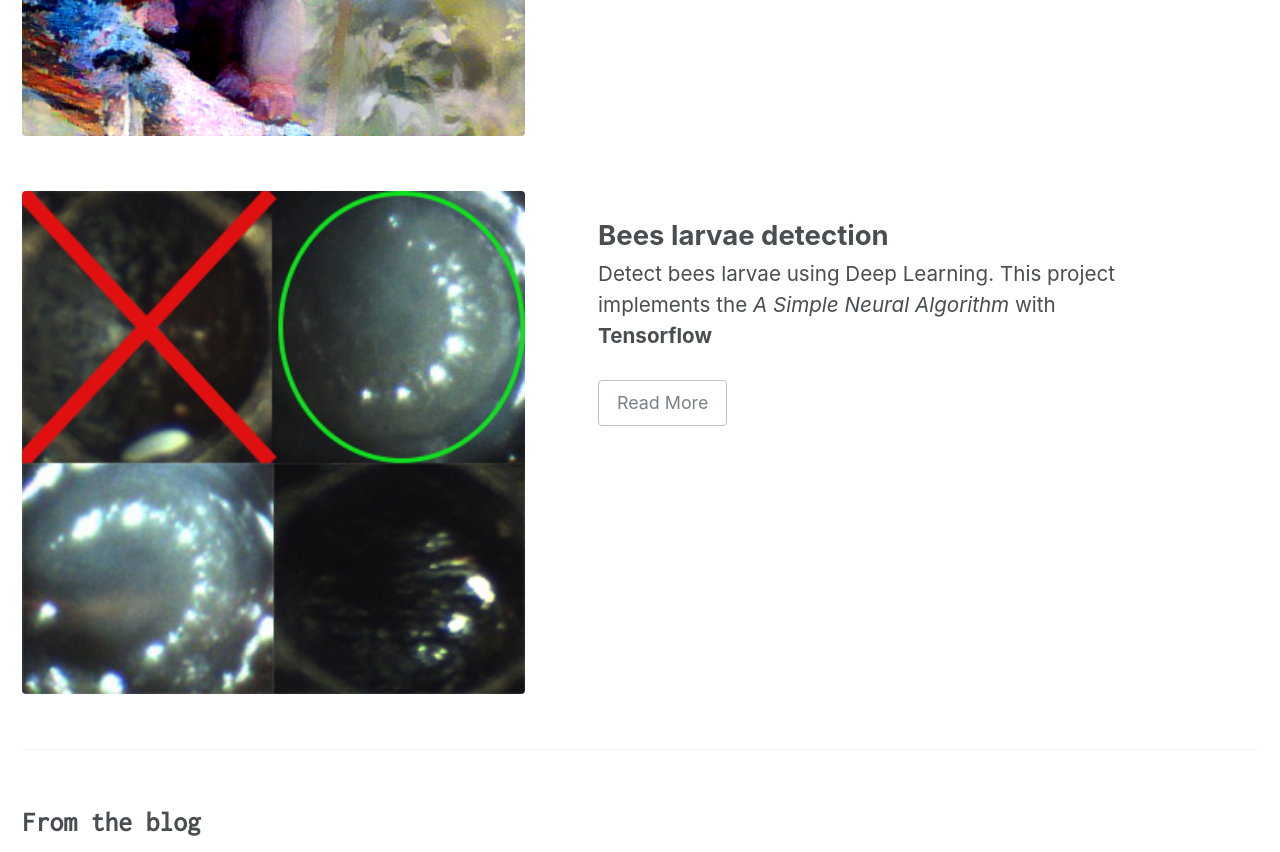
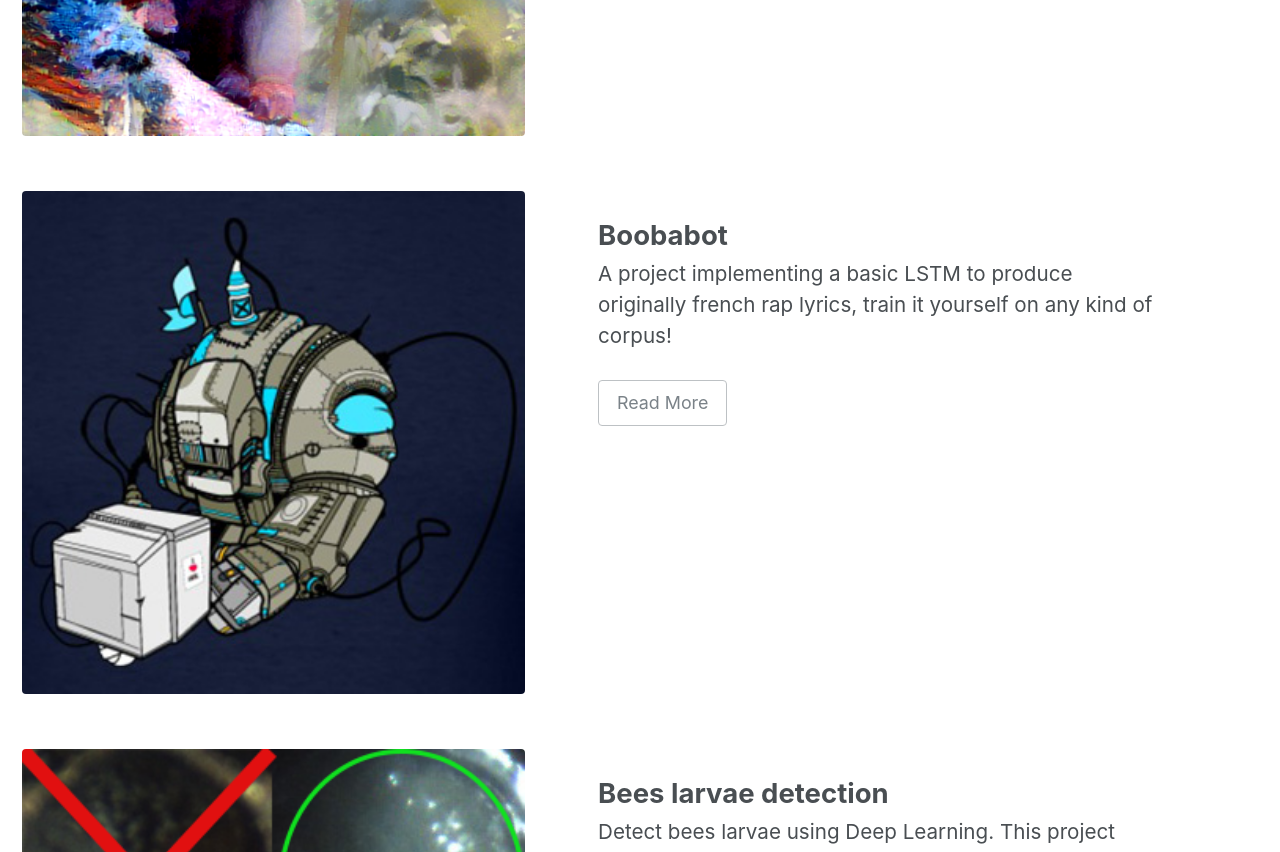
Before and after one commit to metaflow-ai/metaflow-ai.github.io, a Jekyll site: the page built from index.html, in a window 1280 px wide and 1400 px high, scrolled down 989 px. Shown: the top 852 px of the window. Built offline with Jekyll 4.4.1, drawn with Linux system fonts in a browser that asks for light colours; the list of posts is cut into pages by our own code; some of the changed text lies outside the part shown; grey boxes are pictures that could not be loaded.

Commit message:
Update blog to follow last articles

```diff
--- a/index.html
+++ b/index.html
@@ -15,10 +15,17 @@
     url: "https://github.com/metaflow-ai/neural_style"
     btn_label: "Discover"
     btn_class: "btn--inverse btn--custom"
+  - image_path: bot.jpg
+    alt: "Boobabot"
+    title: "Boobabot"
+    excerpt: "A project implementing a basic LSTM to produce originally french rap lyrics, train it yourself on any kind of corpus!"
+    url: "https://github.com/metaflow-ai/boobabot"
+    btn_label: "Read More"
+    btn_class: "btn--inverse btn--custom"
   - image_path: larvae-detection.png
     alt: "Bees larvae detection"
     title: "Bees larvae detection"
-    excerpt: "Detect bees larvae using Deep Learning. This project implements the *A Simple Neural Algorithm* with **Tensorflow**"
+    excerpt: "Detect bees larvae using Deep Learning. This project implements *a Simple Neural Algorithm* with **TensorFlow**"
     url: "https://github.com/metaflow-ai/hive"
     btn_label: "Read More"
     btn_class: "btn--inverse btn--custom"
@@ -39,11 +46,11 @@
     url: "https://blog.metaflow.fr/10-steps-to-bootstrap-your-machine-learning-project-part-1-aa7e1031f5b1?source=metaflow.fr"
   - image_path: https://cdn-images-1.medium.com/max/400/1*t3m6GZFZ_r4gmZb9B4B-aQ@2x.jpeg
     alt: "placeholder image 2"
-    title: "Shapes and dynamic dimensions in TensorFlow"
-    excerpt: "Here is a simple HowTo to understand the concept of shapes in TensorFlow."
+    title: "TensorFlow: How to freeze a model and serve it with a python API"
+    excerpt: "Here is a simple HowTo to freeze a model and serve it through a python API."
     btn_class: "btn--inverse btn--custom"
     btn_label: "Read More"
-    url: "https://blog.metaflow.fr/shapes-and-dynamic-dimensions-in-tensorflow-7b1fe79be363?source=metaflow.fr"
+    url: "https://blog.metaflow.fr/tensorflow-how-to-freeze-a-model-and-serve-it-with-a-python-api-d4f3596b3adc#.ypetqp2vz"
 ---
 
 
```
Also changed, not shown: images/bot.jpg (added).
